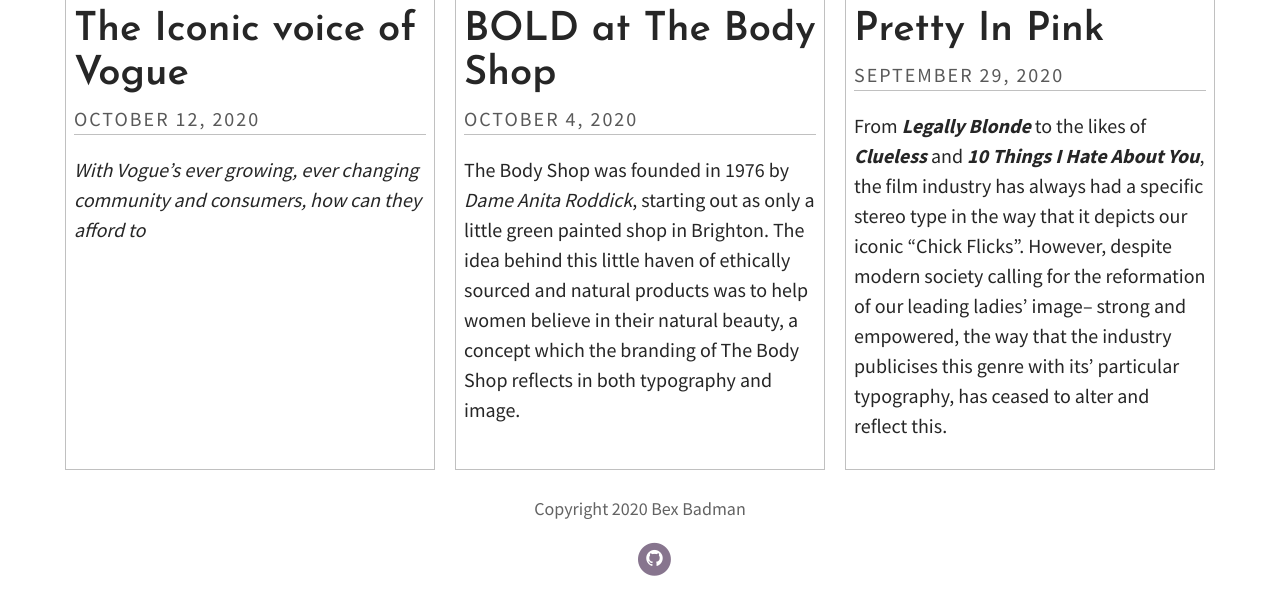
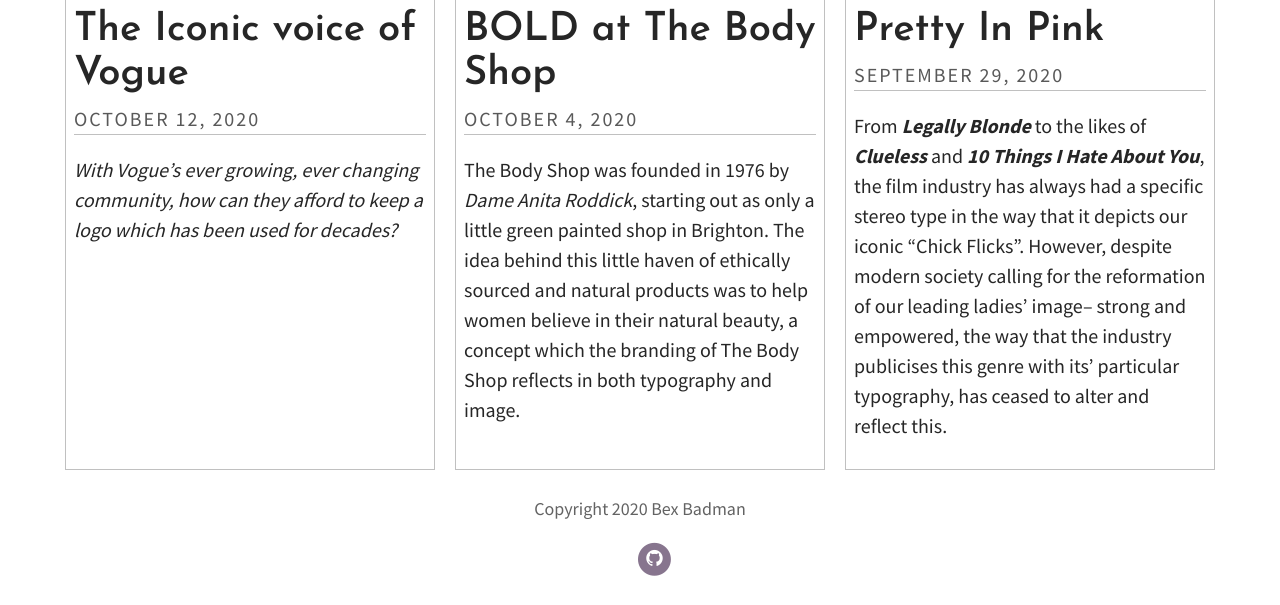
Before and after one commit to rebeccabadman1999/Bex-Badman-Blog, a Jekyll site: the page built from index.html, in a window 1280 px wide. Shown: the part 583-1188 px from the top of the page. Built offline with Jekyll 4.4.1, drawn with Linux system fonts in a browser that asks for light colours; some web fonts are replaced; the list of posts is cut into pages by our own code.

Commit message:
Update Post “2020-10-12-the-iconic-voice-of-vogue”

```diff
--- a/_posts/2020-10-12-the-iconic-voice-of-vogue.md
+++ b/_posts/2020-10-12-the-iconic-voice-of-vogue.md
@@ -5,4 +5,4 @@
 header_feature_image: ../uploads/vogue-cover-image.png
 comments: true
 ---
-*With Vogue's ever growing, ever changing community and consumers, how can they afford to*
+*With Vogue's ever growing, ever changing community, how can they afford to keep a logo which has been used for decades?*
```
